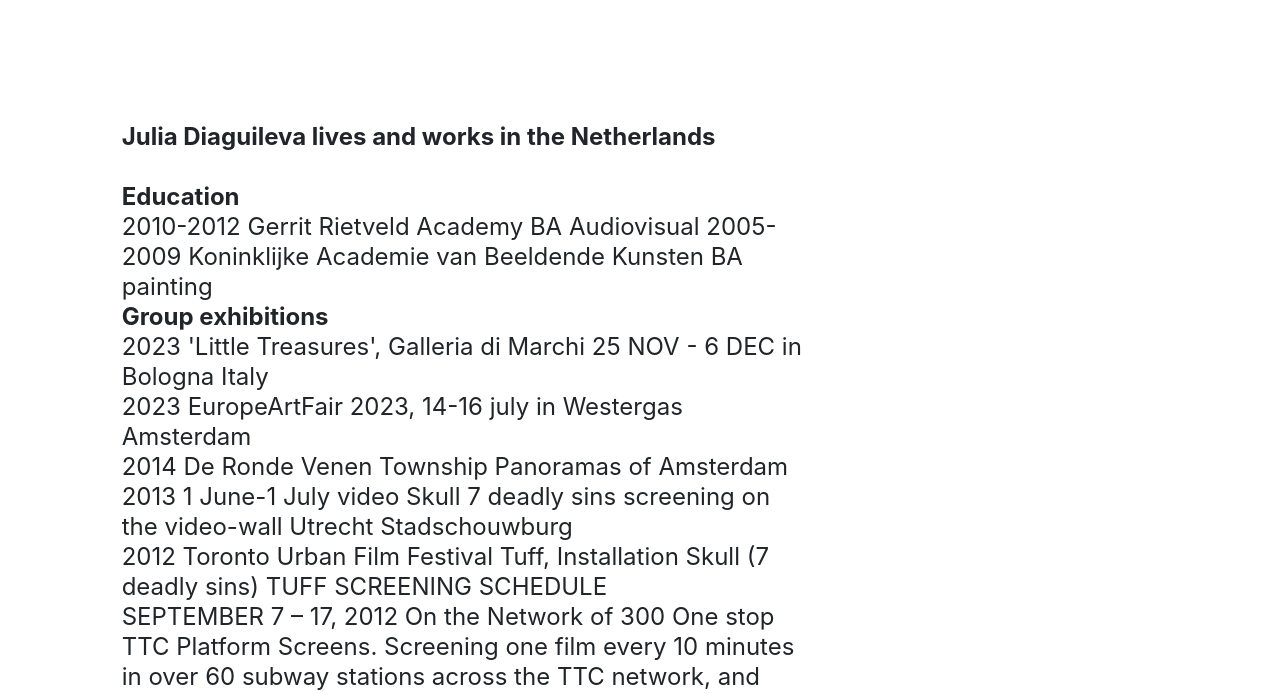
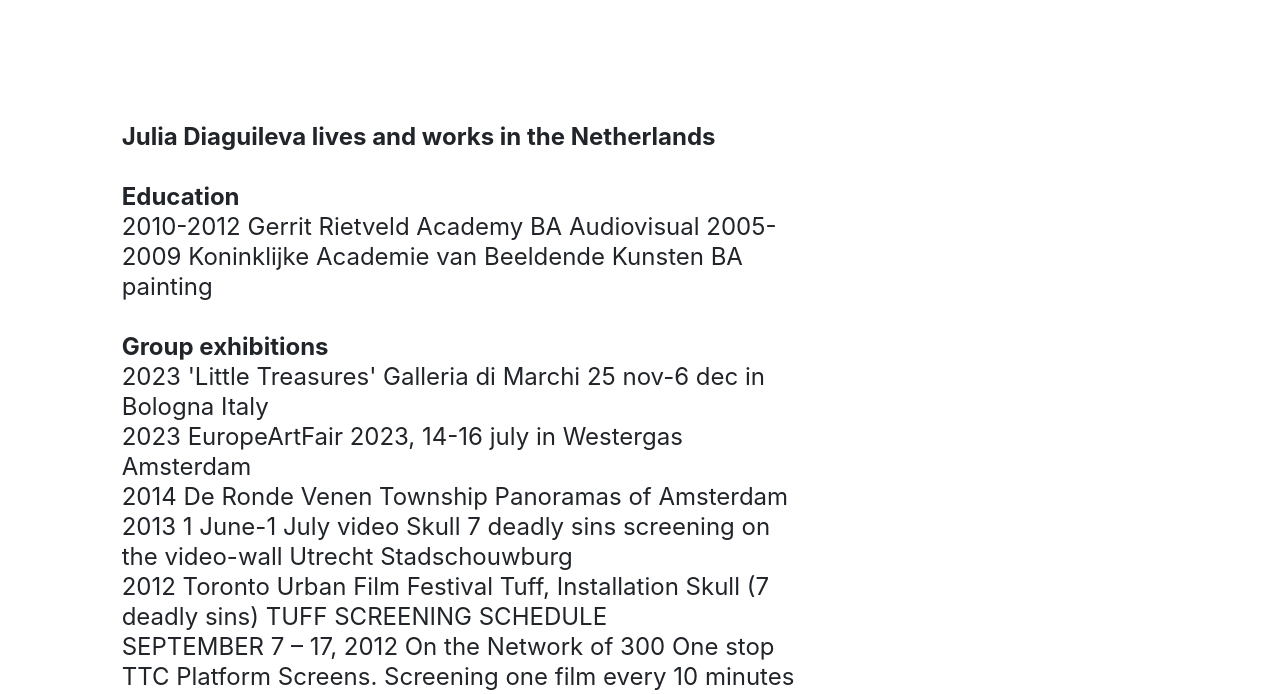
Before and after one commit to juliadiaguileva/juliadiaguileva.github.io, a plain HTML site: page about.html in a window 1280 px wide. Shown: the part 98-792 px from the top of the page. Drawn offline with nearby package versions, Linux system fonts and the light colour scheme.

Commit message:
Update about.html

```diff
--- a/about.html
+++ b/about.html
@@ -64,8 +64,9 @@
                 2010-2012 Gerrit Rietveld Academy BA Audiovisual 2005-2009
                 Koninklijke Academie van Beeldende Kunsten BA painting
                 <br />
+                <br />
                 <b>Group exhibitions </b><br />
-                2023 'Little Treasures', Galleria di Marchi 25 NOV - 6 DEC in Bologna Italy<br />
+                2023 'Little Treasures' Galleria di Marchi 25 nov-6 dec in Bologna Italy<br />
                 2023 EuropeArtFair 2023, 14-16 july in Westergas Amsterdam<br />
                 2014 De Ronde Venen Township Panoramas of Amsterdam <br />
                 2013 1 June-1 July video Skull 7 deadly sins screening on the
```
